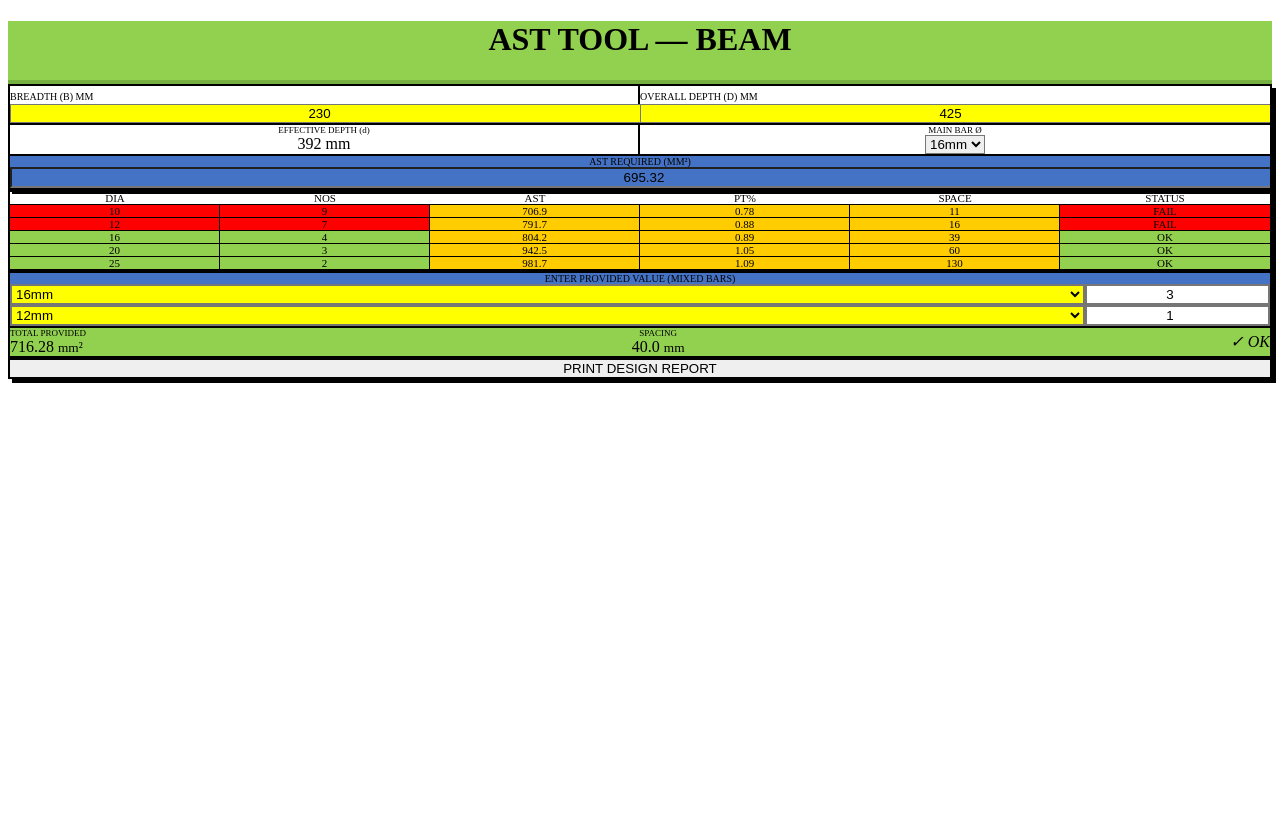
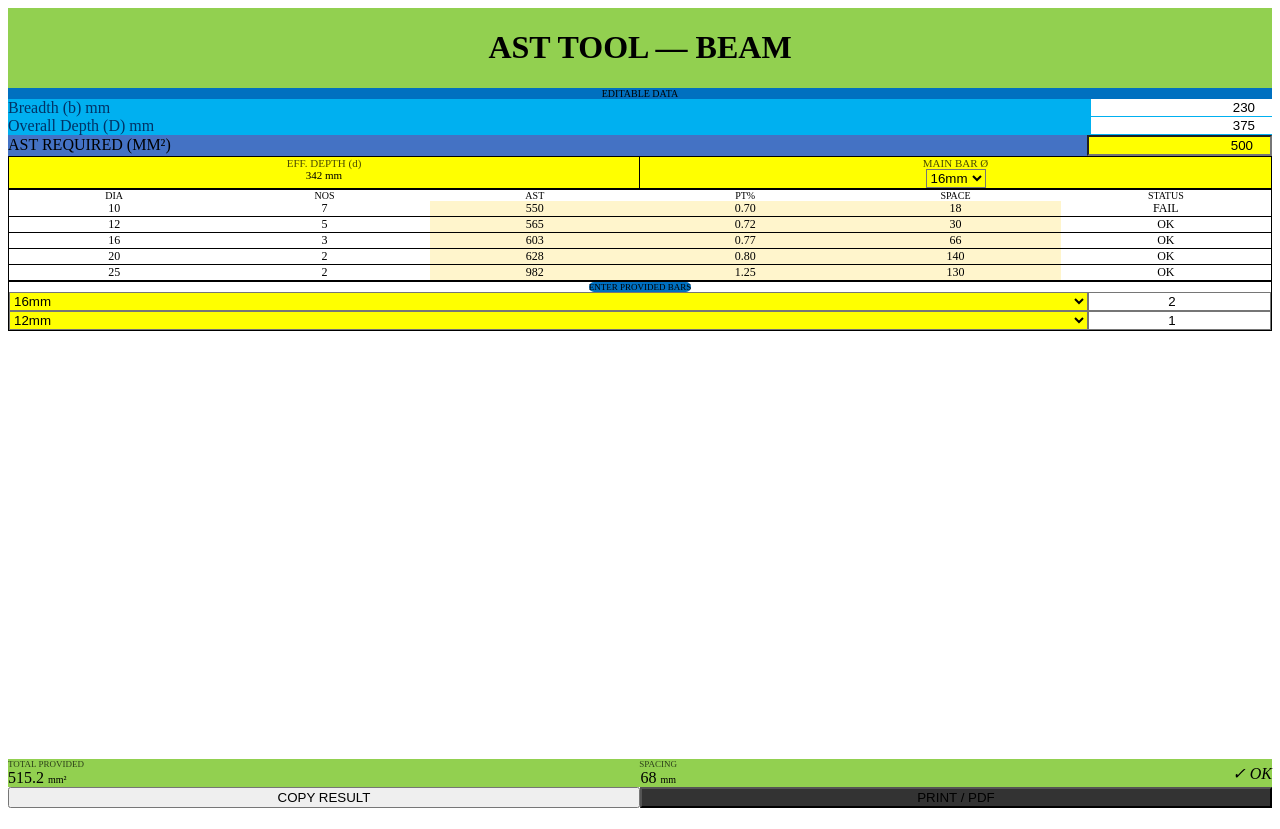
Before and after one commit to Movieeesss/AST-TOOL, a React (Vite) app: page / in a window 1280 px wide. Built offline with nearby package versions, Linux system fonts and the light colour scheme.

Commit message:
Update AstTool.tsx

```diff
--- a/src/AstTool.tsx
+++ b/src/AstTool.tsx
@@ -1,29 +1,25 @@
 import React, { useState, useMemo } from 'react';
 
 const AstTool = () => {
-  // Input states as strings to prevent cursor jumping and typing lag
   const [inputs, setInputs] = useState({
     breadth: '230',
-    overallDepth: '425',
-    reqAst: '695.32',
+    overallDepth: '375',
+    reqAst: '500',
     cover: '25',
     mainDia: '16'
   });
 
-  const [manual1, setManual1] = useState({ dia: 16, nos: '3' });
+  const [manual1, setManual1] = useState({ dia: 16, nos: '2' });
   const [manual2, setManual2] = useState({ dia: 12, nos: '1' });
 
   const diameters = [10, 12, 16, 20, 25];
 
-  // Optimized Calculation Logic
   const calc = useMemo(() => {
     const B = parseFloat(inputs.breadth) || 0;
     const D = parseFloat(inputs.overallDepth) || 0;
     const C = parseFloat(inputs.cover) || 0;
     const DIA = parseFloat(inputs.mainDia) || 0;
     const targetAst = parseFloat(inputs.reqAst) || 0;
-
-    // d = D - Cover - (Main Bar Dia / 2)
     const effectiveD = D > 0 ? D - C - (DIA / 2) : 0;
 
     const getRowData = (dia, isManual = false, mNos = 0) => {
@@ -39,15 +35,20 @@ const AstTool = () => {
     return { B, D, effectiveD, targetAst, C, getRowData };
   }, [inputs]);
 
-  // Manual Summary Calculation
   const m1 = calc.getRowData(manual1.dia, true, parseFloat(manual1.nos) || 0);
   const m2 = calc.getRowData(manual2.dia, true, parseFloat(manual2.nos) || 0);
   const totalProvAst = m1.provAst + m2.provAst;
   const totalNos = (parseFloat(manual1.nos) || 0) + (parseFloat(manual2.nos) || 0);
   const mixedSpace = totalNos > 1
-    ? (calc.B - (2 * calc.C) - ( (parseFloat(manual1.nos)*manual1.dia) + (parseFloat(manual2.nos)*manual2.dia) )) / (totalNos - 1)
+    ? (calc.B - (2 * calc.C) - ((parseFloat(manual1.nos) * manual1.dia) + (parseFloat(manual2.nos) * manual2.dia))) / (totalNos - 1)
     : 0;
-  const designOk = totalProvAst >= calc.targetAst && mixedSpace >= 25;
+  const designOk = totalProvAst >= calc.targetAst && (totalNos <= 1 || mixedSpace >= 25);
+
+  const copyToClipboard = () => {
+    const text = `*BEAM AST REPORT*\n------------------\nSize: ${inputs.breadth}x${inputs.overallDepth} mm\nAst Req: ${inputs.reqAst} mm²\n\n*Provided:* \n${manual1.nos}nos - ${manual1.dia}mm\n${manual2.nos}nos - ${manual2.dia}mm\nTotal Ast: ${totalProvAst.toFixed(2)} mm²\nSpacing: ${mixedSpace.toFixed(1)} mm\nStatus: ${designOk ? '✅ DESIGN OK' : '❌ DESIGN FAIL'}`;
+    navigator.clipboard.writeText(text);
+    alert("Report copied to clipboard!");
+  };
 
   const handleChange = (e) => {
     const { name, value } = e.target;
@@ -55,96 +56,105 @@ const AstTool = () => {
   };
 
   return (
-    <div className="min-h-screen bg-gray-100 font-sans text-black selection:bg-blue-200">
-      {/* Header */}
-      <div className="bg-[#92d050] p-5 text-center border-b-4 border-[#76b041] sticky top-0 z-50">
-        <h1 className="text-2xl font-black tracking-tighter text-gray-900">AST TOOL — BEAM</h1>
+    <div className="min-h-screen bg-white font-sans text-black flex flex-col">
+      <div className="bg-[#92d050] py-4 text-center">
+        <h1 className="text-xl font-black uppercase tracking-tight">AST TOOL — BEAM</h1>
       </div>
 
-      <div className="max-w-md mx-auto p-4 space-y-4">
+      <div className="flex-1 w-full max-w-md mx-auto p-4 flex flex-col gap-4">
 
-        {/* Input Grid */}
-        <div className="bg-white border-2 border-black shadow-[4px_4px_0px_0px_rgba(0,0,0,1)] overflow-hidden">
-          <div className="grid grid-cols-2 border-b-2 border-black">
-            <div className="p-3 border-r-2 border-black">
-              <label className="text-[10px] font-black uppercase">Breadth (b) mm</label>
-              <input name="breadth" type="number" value={inputs.breadth} onChange={handleChange} className="w-full text-xl font-bold bg-[#ffff00] border border-gray-400 p-1 text-center outline-none" />
+        {/* Input Box */}
+        <div className="bg-[#00b0f0] rounded-xl overflow-hidden shadow-sm">
+          <div className="bg-[#0070c0] text-white text-[10px] font-bold py-1 text-center uppercase">Editable Data</div>
+          <div className="p-4 space-y-3">
+            <div className="flex justify-between items-center bg-white/20 p-2 rounded-lg">
+              <label className="text-xs font-bold text-[#003366]">Breadth (b) mm</label>
+              <input name="breadth" type="number" value={inputs.breadth} onChange={handleChange} className="w-24 text-right font-black text-lg bg-white rounded border-none px-2 outline-none" />
             </div>
-            <div className="p-3">
-              <label className="text-[10px] font-black uppercase text-blue-700">Overall Depth (D) mm</label>
-              <input name="overallDepth" type="number" value={inputs.overallDepth} onChange={handleChange} className="w-full text-xl font-bold bg-[#ffff00] border border-gray-400 p-1 text-center outline-none" />
+            <div className="flex justify-between items-center bg-white/20 p-2 rounded-lg">
+              <label className="text-xs font-bold text-[#003366]">Overall Depth (D) mm</label>
+              <input name="overallDepth" type="number" value={inputs.overallDepth} onChange={handleChange} className="w-24 text-right font-black text-lg bg-white rounded border-none px-2 outline-none" />
+            </div>
+            <div className="flex justify-between items-center bg-[#4472c4] p-3 rounded-lg">
+              <label className="text-xs font-black text-white uppercase">Ast Required (mm²)</label>
+              <input name="reqAst" type="number" value={inputs.reqAst} onChange={handleChange} className="w-28 text-right font-black text-xl bg-[#ffff00] rounded px-2 outline-none" />
+            </div>
           </div>
         </div>
 
-          <div className="grid grid-cols-2 bg-gray-50 border-b-2 border-black">
-             <div className="p-2 border-r-2 border-black text-center">
-                <span className="text-[9px] font-bold block">EFFECTIVE DEPTH (d)</span>
-                <span className="text-lg font-black">{calc.effectiveD.toFixed(0)} mm</span>
+        {/* Eff Depth Row */}
+        <div className="grid grid-cols-2 bg-[#ffff00] rounded-lg text-[11px] font-black border border-gray-200">
+           <div className="p-2 border-r border-black/10 text-center">
+              <span className="opacity-70 block">EFF. DEPTH (d)</span>
+              <span className="text-base">{calc.effectiveD.toFixed(0)} mm</span>
            </div>
            <div className="p-2 text-center">
-                <span className="text-[9px] font-bold block">MAIN BAR Ø</span>
-                <select name="mainDia" value={inputs.mainDia} onChange={handleChange} className="font-bold bg-white border border-black px-2">
+              <span className="opacity-70 block">MAIN BAR Ø</span>
+              <select name="mainDia" value={inputs.mainDia} onChange={handleChange} className="bg-transparent text-base outline-none">
                 {diameters.map(d => <option key={d} value={d}>{d}mm</option>)}
               </select>
            </div>
         </div>
 
-          <div className="p-4 bg-[#4472c4]">
-            <label className="text-white text-[10px] font-black block text-center mb-1">AST REQUIRED (MM²)</label>
-            <input name="reqAst" type="text" value={inputs.reqAst} onChange={handleChange} className="w-full text-3xl font-black text-center bg-[#4472c4] text-white outline-none" />
-          </div>
-        </div>
-
-        {/* Results Table */}
-        <div className="bg-white border-2 border-black shadow-[4px_4px_0px_0px_rgba(0,0,0,1)] overflow-hidden text-[11px]">
-          <div className="grid grid-cols-6 bg-gray-800 text-white font-bold text-center py-2 uppercase tracking-tighter">
+        {/* Auto Solutions Table */}
+        <div className="bg-white rounded-lg overflow-hidden border border-gray-100 shadow-sm">
+          <div className="grid grid-cols-6 bg-gray-100 text-[10px] font-black text-center py-2 uppercase">
             <div>Dia</div><div>Nos</div><div>Ast</div><div>Pt%</div><div>Space</div><div>Status</div>
           </div>
           {diameters.map(dia => {
             const d = calc.getRowData(dia);
             return (
-              <div key={dia} className="grid grid-cols-6 text-center border-t border-gray-300 font-bold h-10 items-center">
-                <div className={`h-full flex items-center justify-center border-r ${d.isOk ? 'bg-[#92d050]' : 'bg-[#ff0000] text-white'}`}>{dia}</div>
-                <div className={`h-full flex items-center justify-center border-r ${d.isOk ? 'bg-[#92d050]' : 'bg-[#ff0000] text-white'}`}>{d.nos}</div>
-                <div className="bg-[#ffcc00] h-full flex items-center justify-center border-r">{d.provAst.toFixed(1)}</div>
-                <div className="bg-[#ffcc00] h-full flex items-center justify-center border-r">{d.pt.toFixed(2)}</div>
-                <div className="bg-[#ffcc00] h-full flex items-center justify-center border-r">{d.space.toFixed(0)}</div>
-                <div className={`h-full flex items-center justify-center ${d.isOk ? 'bg-[#92d050]' : 'bg-[#ff0000] text-white'}`}>{d.isOk ? 'OK' : 'FAIL'}</div>
+              <div key={dia} className={`grid grid-cols-6 text-center text-[12px] font-bold h-10 items-center border-b border-gray-50 last:border-0 ${d.isOk ? 'bg-white' : 'bg-red-50'}`}>
+                <div className={`h-full flex items-center justify-center ${d.isOk ? 'text-black' : 'bg-red-600 text-white'}`}>{dia}</div>
+                <div className={`h-full flex items-center justify-center ${d.isOk ? 'text-black' : 'bg-red-600 text-white'}`}>{d.nos}</div>
+                <div className="bg-[#ffcc00]/20 h-full flex items-center justify-center">{d.provAst.toFixed(0)}</div>
+                <div className="bg-[#ffcc00]/20 h-full flex items-center justify-center">{d.pt.toFixed(2)}</div>
+                <div className="bg-[#ffcc00]/20 h-full flex items-center justify-center">{d.space.toFixed(0)}</div>
+                <div className={`h-full flex items-center justify-center font-black ${d.isOk ? 'text-green-600' : 'bg-red-600 text-white'}`}>
+                  {d.isOk ? 'OK' : 'FAIL'}
+                </div>
               </div>
             );
           })}
         </div>
 
         {/* Mixed Bar Entry */}
-        <div className="bg-white border-2 border-black shadow-[4px_4px_0px_0px_rgba(0,0,0,1)]">
-          <div className="bg-[#4472c4] text-white text-[10px] font-black p-2 text-center uppercase">Enter Provided Value (Mixed Bars)</div>
-          <div className="p-3 space-y-2">
+        <div className="bg-gray-50 rounded-xl p-3 border border-gray-200">
+          <div className="bg-[#0070c0] text-white text-[9px] font-black py-1 px-3 rounded-full w-fit mx-auto mb-3 uppercase text-center">Enter Provided Bars</div>
+          <div className="space-y-2">
             {[ {v: manual1, s: setManual1}, {v: manual2, s: setManual2} ].map((row, i) => (
               <div key={i} className="flex gap-2">
-                <select value={row.v.dia} onChange={(e) => row.s({...row.v, dia: Number(e.target.value)})} className="flex-1 bg-[#ffff00] border-2 border-black font-bold p-2">
+                <select value={row.v.dia} onChange={(e) => row.s({...row.v, dia: Number(e.target.value)})} className="flex-1 bg-[#ffff00] font-bold p-2 rounded-lg outline-none">
                   {diameters.map(d => <option key={d} value={d}>{d}mm</option>)}
                 </select>
-                <input type="number" value={row.v.nos} onChange={(e) => row.s({...row.v, nos: e.target.value})} className="w-24 border-2 border-black p-2 text-center font-bold" placeholder="Nos" />
+                <input type="number" value={row.v.nos} onChange={(e) => row.s({...row.v, nos: e.target.value})} className="w-20 bg-white border border-gray-300 rounded-lg p-2 text-center font-bold" />
               </div>
             ))}
           </div>
+        </div>
 
-          <div className={`p-4 flex justify-between items-center border-t-2 border-black transition-colors duration-300 ${designOk ? 'bg-[#92d050]' : 'bg-[#ff0000] text-white'}`}>
-            <div className="leading-tight">
-              <span className="text-[9px] font-black uppercase block">Total Provided</span>
-              <span className="text-xl font-black">{totalProvAst.toFixed(2)} <small className="text-xs">mm²</small></span>
+        {/* Final Status */}
+        <div className={`mt-auto p-4 rounded-xl flex justify-between items-center shadow-lg ${designOk ? 'bg-[#92d050]' : 'bg-red-600 text-white'}`}>
+          <div className="text-left">
+            <span className="text-[9px] font-black uppercase opacity-70 block">Total Provided</span>
+            <span className="text-xl font-black">{totalProvAst.toFixed(1)} <small className="text-[10px]">mm²</small></span>
           </div>
-            <div className="text-center leading-tight">
-              <span className="text-[9px] font-black uppercase block">Spacing</span>
-              <span className="text-xl font-black">{mixedSpace.toFixed(1)} <small className="text-xs">mm</small></span>
+          <div className="text-center">
+            <span className="text-[9px] font-black uppercase opacity-70 block">Spacing</span>
+            <span className="text-xl font-black">{mixedSpace.toFixed(0)} <small className="text-[10px]">mm</small></span>
           </div>
           <div className="text-2xl font-black italic">{designOk ? '✓ OK' : '✕ FAIL'}</div>
         </div>
+
+        {/* Action Buttons */}
+        <div className="grid grid-cols-2 gap-2">
+          <button onClick={copyToClipboard} className="bg-blue-600 text-white p-4 rounded-xl font-black uppercase text-xs tracking-widest shadow-md active:scale-95 transition-all">
+            Copy Result
+          </button>
+          <button onClick={() => window.print()} className="bg-[#333] text-white p-4 rounded-xl font-black uppercase text-xs tracking-widest shadow-md active:scale-95 transition-all">
+            Print / PDF
+          </button>
         </div>
-
-        <button onClick={() => window.print()} className="w-full bg-white border-2 border-black p-4 font-black uppercase tracking-widest shadow-[4px_4px_0px_0px_rgba(0,0,0,1)] active:translate-x-[2px] active:translate-y-[2px] active:shadow-none transition-all">
-          Print Design Report
-        </button>
 
       </div>
     </div>
```
Lines whose indentation alone changed are shown as unchanged.
